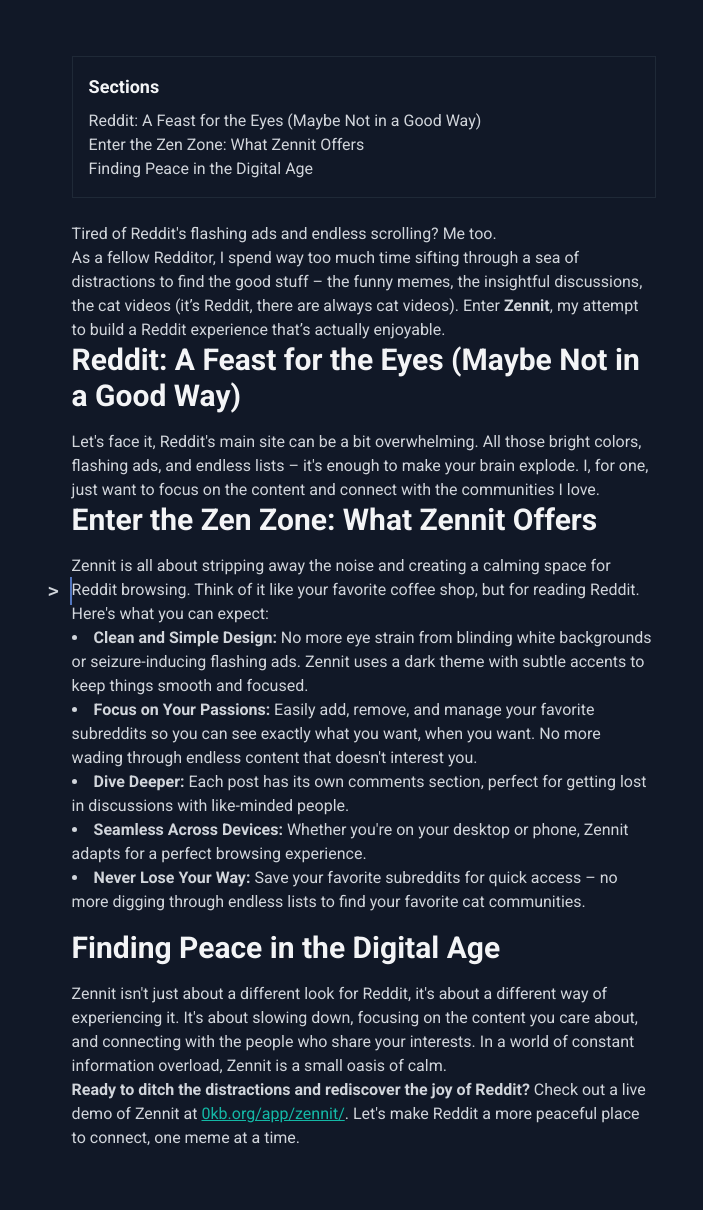
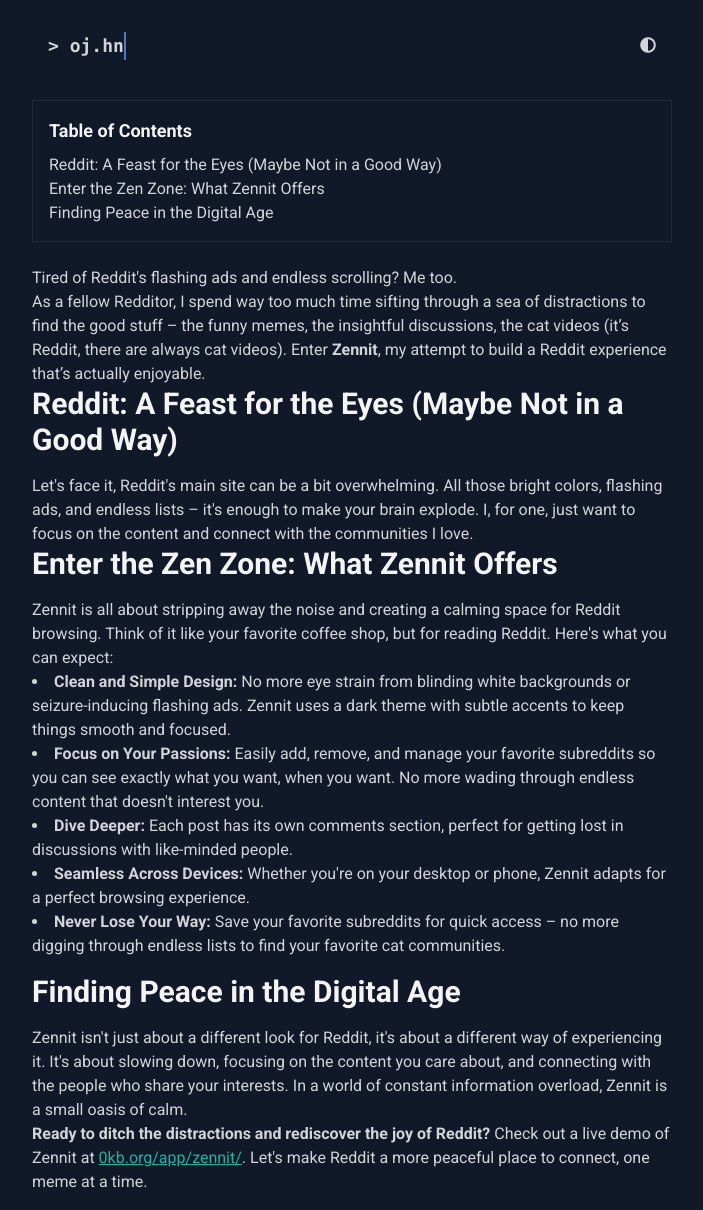
Before and after one commit to J0hnLe/oj.hn, a Jekyll site: the page built from _posts/2024-11-14-Zennit.md, in a window 1280 px wide. Shown: the whole page, without its empty margins (288-991 px from the left). Built offline with Jekyll 4.4.1, drawn with Linux system fonts in a browser that asks for light colours; nearby versions of some CDN libraries; before the commit the page ends 1182 px from its top, so only the background shows below that.

Commit message:
Update post.html

```diff
--- a/_layouts/post.html
+++ b/_layouts/post.html
@@ -15,13 +15,16 @@
 <body class="bg-gray-900 text-gray-300 p-4">
     <div class="max-w-screen-sm mx-auto">
         <header class="flex justify-between items-center p-4">
-            <div class="text-lg font-mono text-gray-300 typing-effect">
-                <bold class="font-extrabold">></bold> <a class="font-extrabold" href="https://oj.hn/">oj.hn</a>
-            </div
-        </header>
+        <div class="text-lg font-mono text-gray-300 typing-effect">
+            <bold class="font-extrabold">></bold> <a class="font-extrabold" href="https://oj.hn/">oj.hn</a>
+        </div>
+        <nav class="flex space-x-4">
+            <a href="#" id="themeToggle" class="text-gray-300 hover:text-gray-100"><i class="fas fa-adjust"></i></a>
+        </nav>
+    </header>
         <main class="mt-6">
             <section class="border border-gray-800 p-4 mb-6">
-                <h2 class="text-lg font-bold mb-2 text-gray-100">Sections</h2>
+                <h2 class="text-lg font-bold mb-2 text-gray-100">Table of Contents</h2>
                 <ul class="list-none pl-0">
                     {% for section in page.sections %}
                         <li><a class="text-gray-300 hover:text-gray-100 hover:underline" href="#{{ section.id }}">{{ section.title }}</a></li>
```
